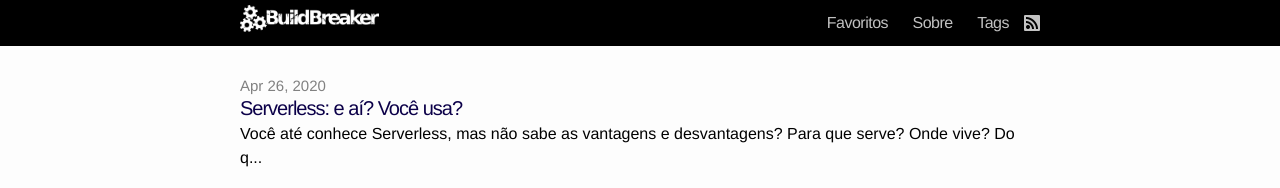
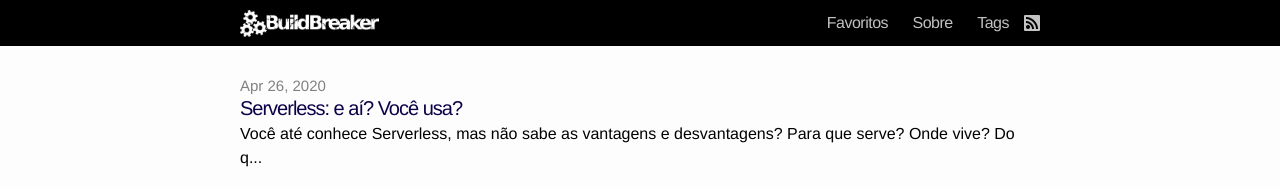
Before and after one commit to aloisioaw/aloisioaw.github.com, a Jekyll site: the page built from index.html, in a window 1280 px wide. Shown: the top 188 px of the page. Built offline with Jekyll 4.4.1, drawn with Linux system fonts in a browser that asks for light colours.

Commit message:
Formatting header

```diff
--- a/css/main.css
+++ b/css/main.css
@@ -99,21 +99,14 @@ a:visited { color: #BCBCBCFF; }
 	background-color: #000000;
 }
 
-/*.site-title,
-.site-title:hover,
-.site-title:visited {
-	display: block;
-	color: #C1C1C1;
-	font-size: 26px;
-	letter-spacing: -1px;
-	float: left;
-	line-height: 36px;
-	position: relative;
-	z-index: 1;
-}*/
+.site-title {
+	margin-top: 5px;
+    display: inline-block;
+}
 
 .site-title img {
 	height: 27px;
+	vertical-align: middle;
 }
 
 .site-nav {
```
